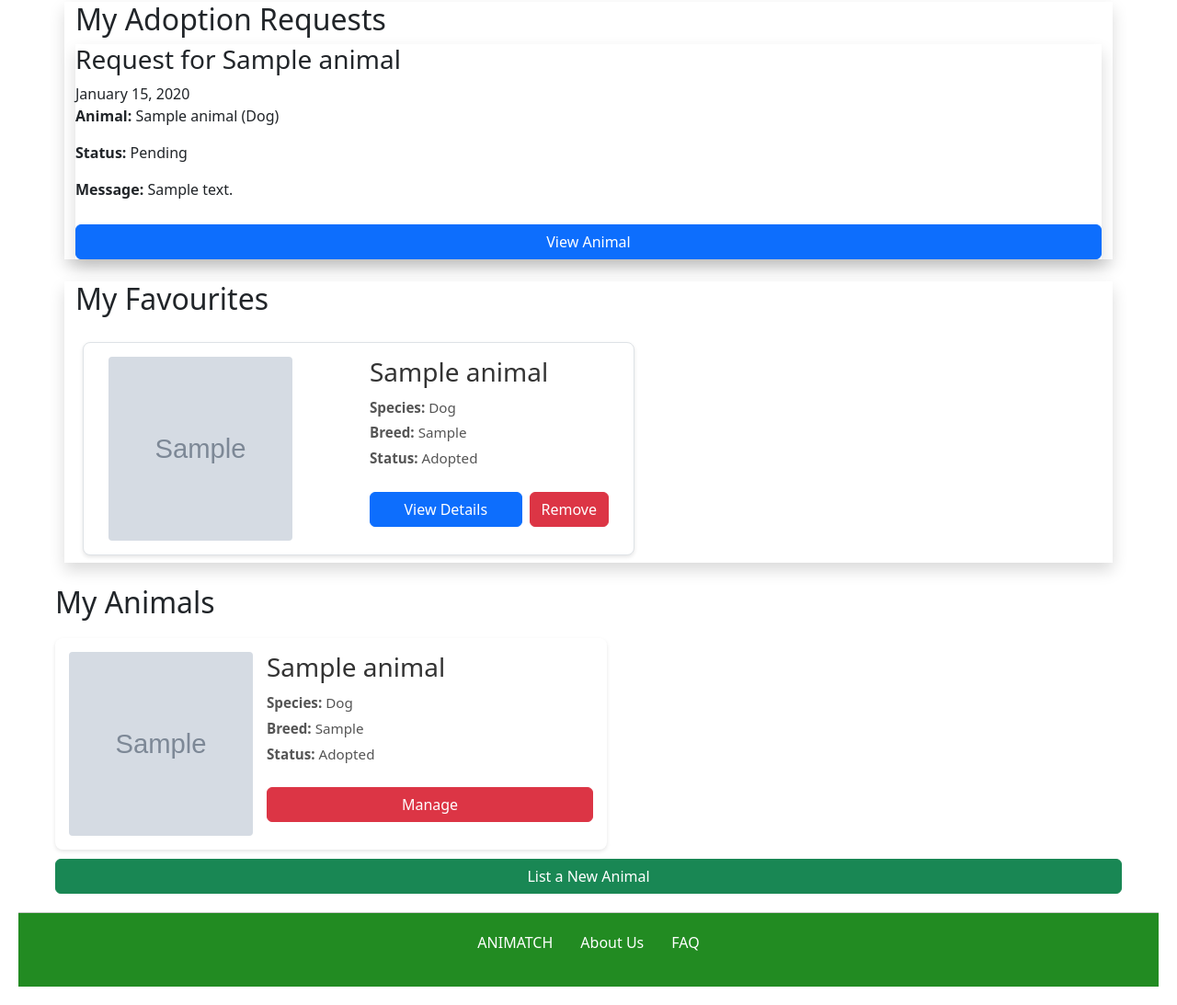
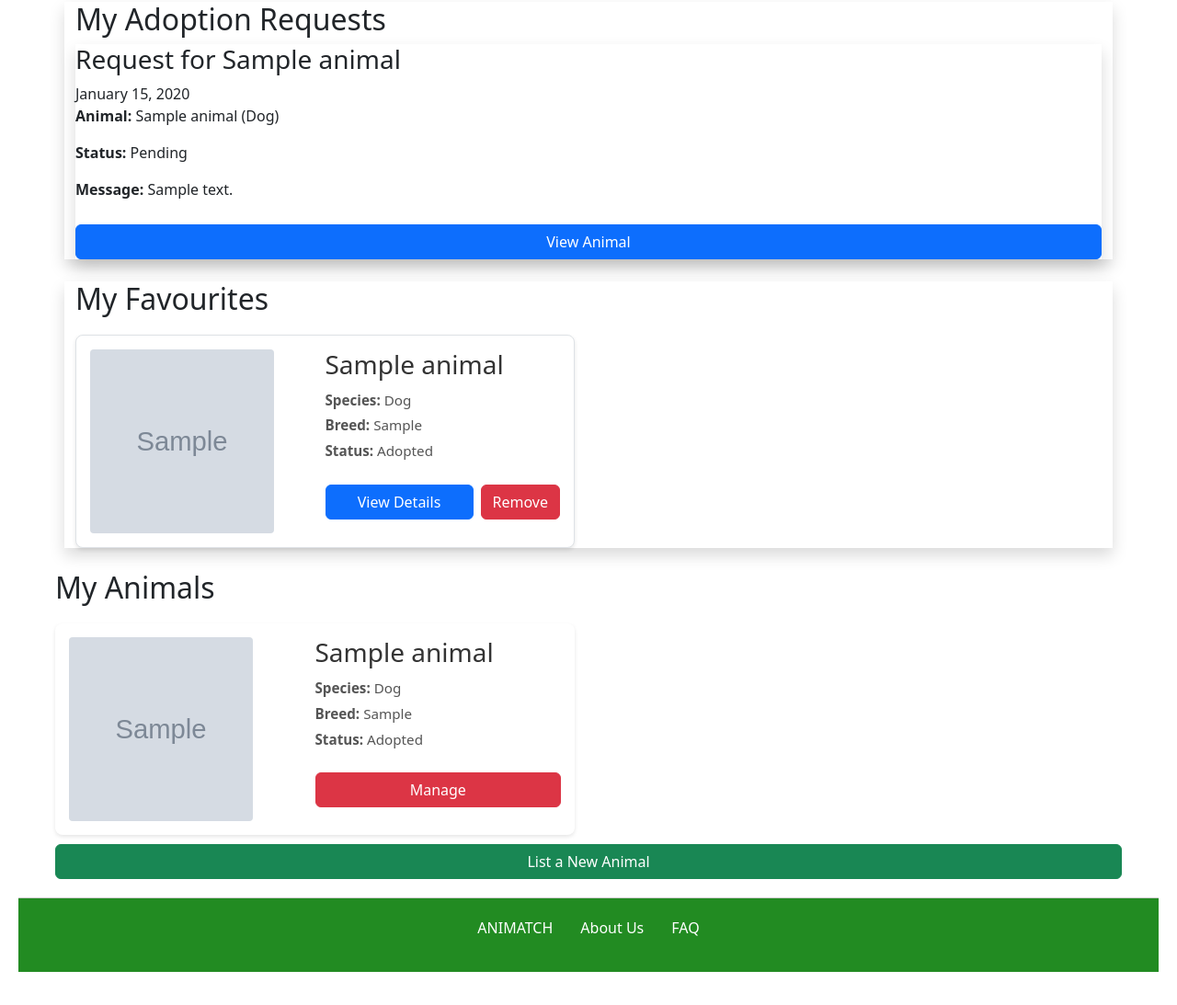
Before and after one commit to thesamedorcas/ANIMATCH, a Django app: page /account/ in a window 1280 px wide. Shown: the part 623-1716 px from the top of the page at 92% size. After the commit the page ends 1680 px from the top, so only its background shows below. Run offline with Django 3.2, Linux system fonts and the light colour scheme; a user stored in the database is signed in; tables that the repository leaves empty hold one stand-in row (values such as "Sample post"); grey boxes marked "Sample" are stand-in pictures.

Commit message:
testing bootstrap vs previous css

```diff
--- a/static/css/style.css
+++ b/static/css/style.css
@@ -329,7 +329,7 @@ footer {
 /* Individual animal card */
 .animal-card {
     display: flex;
-    flex: 1 1 30%;
+    flex: 0 1 calc(50% - 15px);
     background: #fff;
     padding: 15px;
     border-radius: 8px;
@@ -341,8 +341,12 @@ footer {
 
 /* Image container for animal cards */
 .animal-card-image {
-    flex: 0 0 200px;
+    flex: 1 0 200px;
     padding-right: 15px;
+}
+
+.animal-info {
+    flex: 1 0 200px;
 }
 
 /* Uniform animal card photo */
@@ -356,7 +360,7 @@ footer {
 
 /* Info section for animal cards */
 .animal-card-info {
-    flex: 1;
+    flex: 1 0 200px;
 }
 
 .animal-card-info h3 {
--- a/templates/animals/account.html
+++ b/templates/animals/account.html
@@ -99,15 +99,15 @@ My Account
             {% if favourites %}
                 <div class="animal-cards-container">
                     {% for favourite in favourites %}
-                        <div class="animal-card row border mx-2 my-2">
-                            <div class="animal-card-image col-md-6">
+                        <div class="animal-card border">
+                            <div class="animal-card-image">
                                 {% if favourite.animal.picture %}
                                     <img class="animal-card-photo" src="{{ favourite.animal.picture.url }}" alt="{{ favourite.animal.name }}">
                                 {% else %}
                                     <img class="animal-card-photo" src="{% static 'images/default-animal.jpg' %}" alt="{{ favourite.animal.name }}">
                                 {% endif %}
                             </div>
-                            <div class="animal-card-info col-md-6">
+                            <div class="animal-card-info">
                                 <h3>{{ favourite.animal.name }}</h3>
                                 <p><strong>Species:</strong> {{ favourite.animal.species }}</p>
                                 <p><strong>Breed:</strong> {{ favourite.animal.breed }}</p>
--- a/templates/animals/animals.html
+++ b/templates/animals/animals.html
@@ -80,7 +80,7 @@ Animals for adoption
         {% if animals %}
         <div class="animal-cards-container">
             {% for animal in animals %}
-                <div class="animal-card">
+                <div class="animal-card border">
                     <div class="animal-card-image">
                         {% if animal.picture %}
                             <img class="animal-card-photo" src="{{ animal.picture.url }}" alt="{{ animal.name }}">
```
